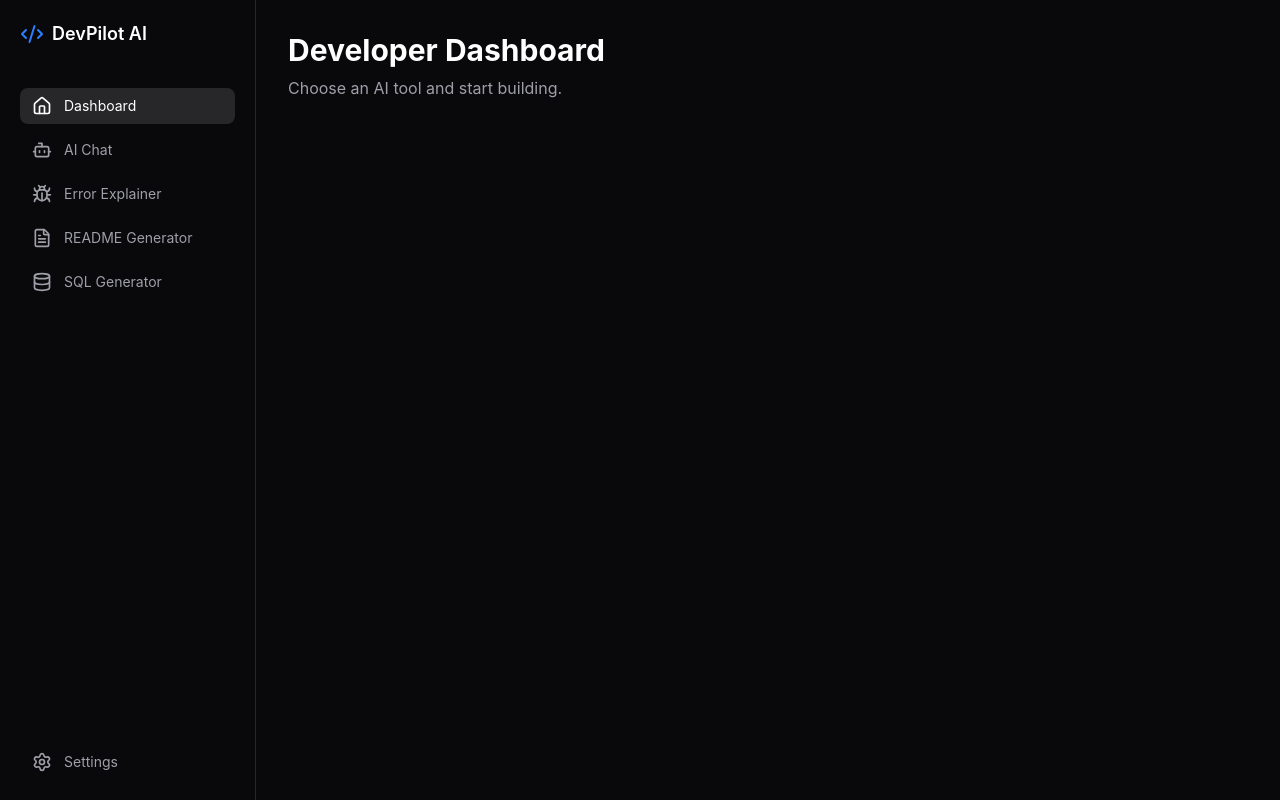
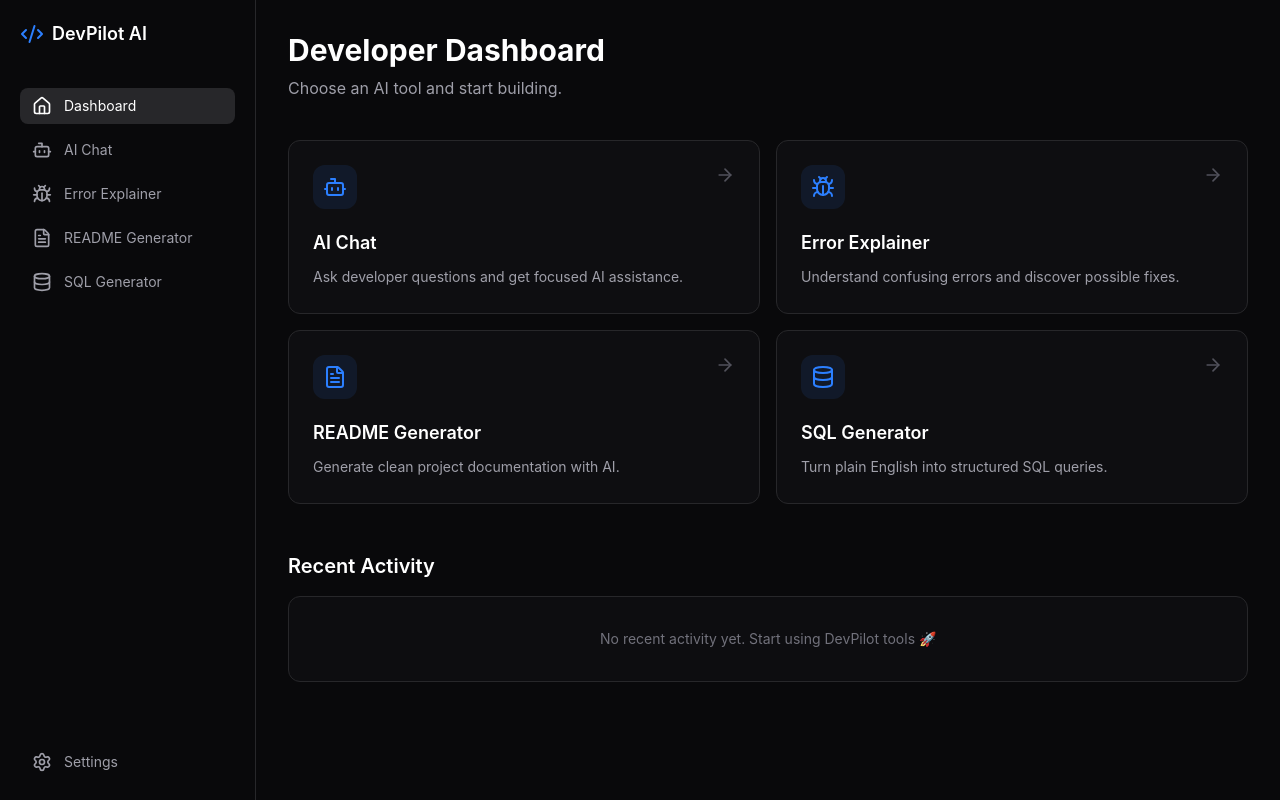
Before and after one commit to saravanan2736/DevPilotAI, a React (Vite) app in the folder client/: page /dashboard in a window 1280 px wide. Built offline with nearby package versions, Linux system fonts and the light colour scheme.

Commit message:
Added syntax Highlighting for AI code response

```diff
--- a/client/package.json
+++ b/client/package.json
@@ -18,6 +18,7 @@
     "react-markdown": "^10.1.0",
     "react-router": "^8.2.0",
     "react-router-dom": "^7.18.1",
+    "react-syntax-highlighter": "^16.1.1",
     "remark-gfm": "^4.0.1",
     "tailwindcss": "^4.3.2"
   },
@@ -25,6 +26,7 @@
     "@types/node": "^24.13.2",
     "@types/react": "^19.2.17",
     "@types/react-dom": "^19.2.3",
+    "@types/react-syntax-highlighter": "^15.5.13",
     "@vitejs/plugin-react": "^6.0.3",
     "oxlint": "^1.71.0",
     "typescript": "~6.0.2",
--- a/client/src/pages/Chat.tsx
+++ b/client/src/pages/Chat.tsx
@@ -2,6 +2,8 @@ import { useState } from "react";
 import { Bot, Send, User } from "lucide-react";
 import ReactMarkdown from "react-markdown";
 import remarkGfm from "remark-gfm";
+import { Prism as SyntaxHighlighter } from "react-syntax-highlighter";
+import { vscDarkPlus } from "react-syntax-highlighter/dist/esm/styles/prism";
 import DashboardLayout from "../layouts/DashboardLayout";
 
 type Message = {
@@ -168,15 +170,23 @@ function Chat() {
                               </strong>
                             ),
                             code: ({ children, className }) => {
-                              const isCodeBlock = className?.startsWith(
-                                "language-"
+                              const match = /language-(\w+)/.exec(
+                                className || ""
                               );
 
-                              if (isCodeBlock) {
+                              if (match) {
                                 return (
-                                  <code className="block overflow-x-auto rounded-lg bg-zinc-950 p-4 font-mono text-sm text-zinc-200">
-                                    {children}
-                                  </code>
+                                  <SyntaxHighlighter
+                                    language={match[1]}
+                                    style={vscDarkPlus}
+                                    PreTag="div"
+                                    customStyle={{
+                                      margin: 0,
+                                      borderRadius: "0.5rem",
+                                    }}
+                                  >
+                                    {String(children).replace(/\n$/, "")}
+                                  </SyntaxHighlighter>
                                 );
                               }
 
@@ -187,9 +197,9 @@ function Chat() {
                               );
                             },
                             pre: ({ children }) => (
-                              <pre className="mb-4 overflow-x-auto">
+                              <div className="mb-4 overflow-x-auto">
                                 {children}
-                              </pre>
+                              </div>
                             ),
                           }}
                         >
--- a/client/src/pages/Dashboard.tsx
+++ b/client/src/pages/Dashboard.tsx
@@ -1,8 +1,45 @@
+import {
+  ArrowRight,
+  Bot,
+  Bug,
+  Database,
+  FileText,
+} from "lucide-react";
+import { Link } from "react-router-dom";
 import DashboardLayout from "../layouts/DashboardLayout";
+
+const tools = [
+  {
+    icon: Bot,
+    title: "AI Chat",
+    description: "Ask developer questions and get focused AI assistance.",
+    path: "/chat",
+  },
+  {
+    icon: Bug,
+    title: "Error Explainer",
+    description: "Understand confusing errors and discover possible fixes.",
+    path: "/debug",
+  },
+  {
+    icon: FileText,
+    title: "README Generator",
+    description: "Generate clean project documentation with AI.",
+    path: "/readme",
+  },
+  {
+    icon: Database,
+    title: "SQL Generator",
+    description: "Turn plain English into structured SQL queries.",
+    path: "/sql",
+  },
+];
 
 function Dashboard() {
   return (
     <DashboardLayout>
+      <div className="mx-auto max-w-6xl">
+        <div>
           <h1 className="text-3xl font-bold">
             Developer Dashboard
           </h1>
@@ -10,6 +47,50 @@ function Dashboard() {
           <p className="mt-2 text-zinc-400">
             Choose an AI tool and start building.
           </p>
+        </div>
+
+        <div className="mt-10 grid gap-4 md:grid-cols-2">
+          {tools.map((tool) => {
+            const Icon = tool.icon;
+
+            return (
+              <Link
+                key={tool.path}
+                to={tool.path}
+                className="group rounded-xl border border-zinc-800 bg-zinc-900/40 p-6 transition hover:border-zinc-700 hover:bg-zinc-900"
+              >
+                <div className="flex items-start justify-between">
+                  <div className="flex h-11 w-11 items-center justify-center rounded-xl bg-blue-500/10">
+                    <Icon className="h-6 w-6 text-blue-500" />
+                  </div>
+
+                  <ArrowRight className="h-5 w-5 text-zinc-600 transition group-hover:translate-x-1 group-hover:text-white" />
+                </div>
+
+                <h2 className="mt-5 text-lg font-semibold text-white">
+                  {tool.title}
+                </h2>
+
+                <p className="mt-2 text-sm leading-6 text-zinc-400">
+                  {tool.description}
+                </p>
+              </Link>
+            );
+          })}
+        </div>
+
+        <section className="mt-12">
+          <h2 className="text-xl font-semibold">
+            Recent Activity
+          </h2>
+
+          <div className="mt-4 rounded-xl border border-zinc-800 bg-zinc-900/30 p-8 text-center">
+            <p className="text-sm text-zinc-500">
+              No recent activity yet. Start using DevPilot tools 🚀
+            </p>
+          </div>
+        </section>
+      </div>
     </DashboardLayout>
   );
 }
```
Also changed, not shown: 1 other file (tests, documents, lock files or other folders). Lines whose indentation alone changed are shown as unchanged.
